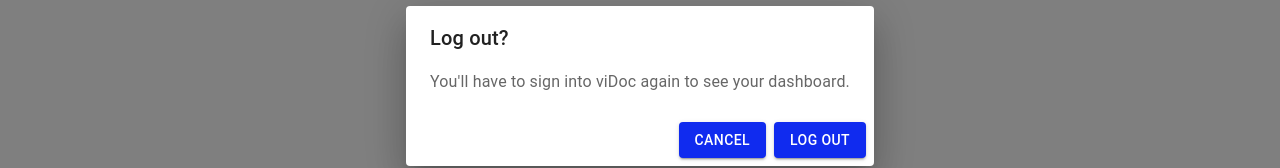
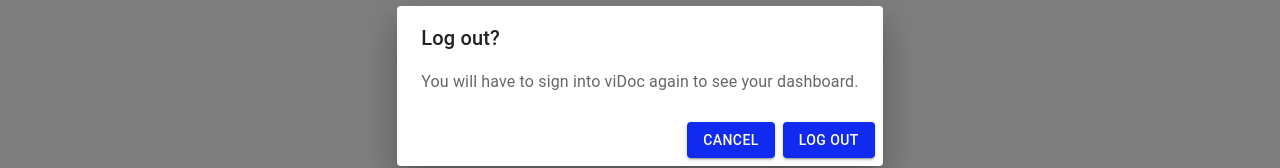
Before and after one commit to nndpznn/viDoc, a Next.js app: page /dashboard in a window 1280 px wide. Both pictures are taken after a click on the button "LOG OUT". Shown: the part 314-482 px from the top of the page. Built offline with nearby package versions, Linux system fonts and the light colour scheme; no server answers; the database is empty.

Commit message:
fixed the ESLint warning in logoutButton.tsx

```diff
--- a/src/app/uicomponents/logoutButton.tsx
+++ b/src/app/uicomponents/logoutButton.tsx
@@ -26,7 +26,7 @@
         <DialogTitle id="alert-dialog-title">{'Log out?'}</DialogTitle>
         <DialogContent>
           <DialogContentText id="alert-dialog-description">
-            You'll have to sign into viDoc again to see your dashboard.
+            You will have to sign into viDoc again to see your dashboard.
           </DialogContentText>
         </DialogContent>
         <DialogActions>
```
